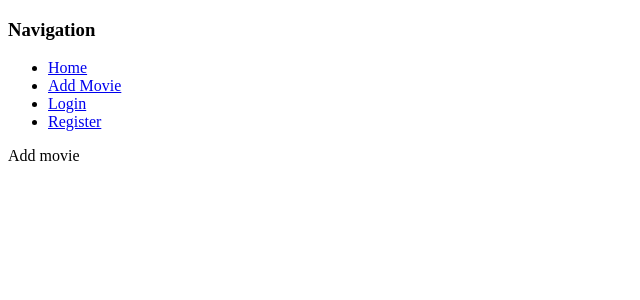
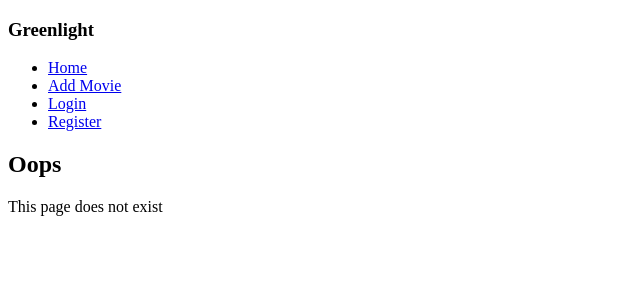
Before and after one commit to KishorPokharel/greenlight-frontend, a React (Vite) app: page /login in a window 1280 px wide. Shown: the top 300 px of the page, without its empty margins (0-640 px from the left). Built offline with nearby package versions, Linux system fonts and the light colour scheme.

Commit message:
add more pages

```diff
--- a/src/components/Navbar.jsx
+++ b/src/components/Navbar.jsx
@@ -4,7 +4,7 @@ import { NavLink } from 'react-router-dom';
 const Navbar = () => {
   return (
     <>
-      <h3>Navigation</h3>
+      <h3>Greenlight</h3>
       <ul>
         <li>
           <NavLink to="/">Home</NavLink>
--- /dev/null
+++ b/src/pages/AddMoviePage.jsx
@@ -0,0 +1,12 @@
+import React from 'react';
+
+const AddMoviePage = () => {
+  return (
+    <>
+      <h1>Add New Movie</h1>
+      <form></form>
+    </>
+  );
+};
+
+export default AddMoviePage;
--- /dev/null
+++ b/src/pages/ErrorPage.jsx
@@ -0,0 +1,18 @@
+import React from 'react';
+import Navbar from '../components/Navbar';
+import { isRouteErrorResponse, useRouteError } from 'react-router-dom';
+
+const ErrorPage = () => {
+  const error = useRouteError();
+  return (
+    <>
+      <Navbar></Navbar>
+      <h2>Oops</h2>
+      {isRouteErrorResponse(error)
+        ? 'This page does not exist'
+        : 'Unexpected error occured'}
+    </>
+  );
+};
+
+export default ErrorPage;
--- a/src/routes.jsx
+++ b/src/routes.jsx
@@ -1,13 +1,16 @@
 import { createBrowserRouter } from 'react-router-dom';
 import Layout from './pages/Layout';
 import HomePage from './pages/HomePage';
+import AddMoviePage from './pages/AddMoviePage';
+import ErrorPage from './pages/ErrorPage';
 const router = createBrowserRouter([
   {
     path: '/',
+    errorElement: <ErrorPage />,
     element: <Layout />,
     children: [
       { index: true, element: <HomePage /> },
-      { path: 'login', element: <div>Add movie</div> },
+      { path: 'add-movie', element: <AddMoviePage /> },
     ],
   },
 ]);
```
